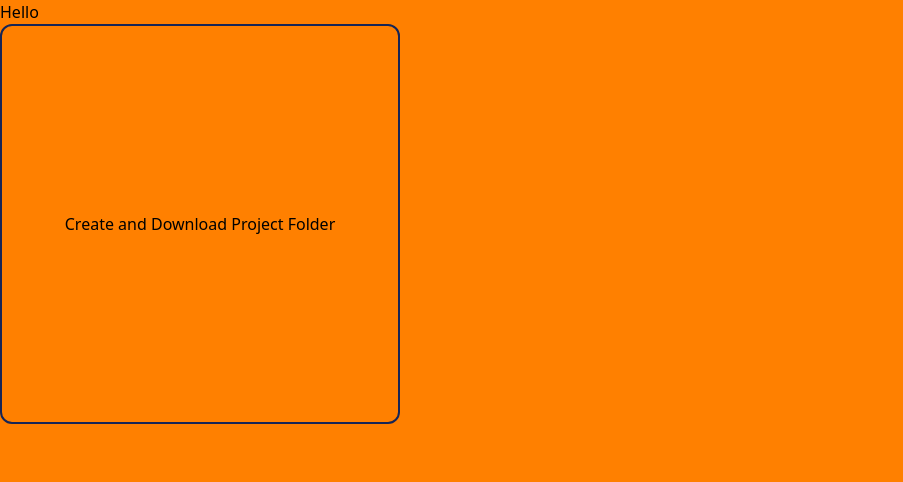
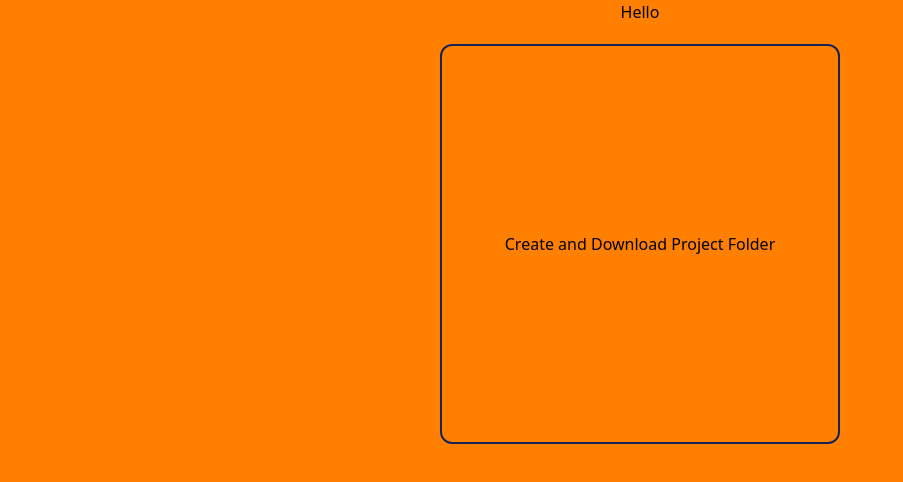
Before and after one commit to sqaatib/sqaatib-demo, a website: page index.html in a window 1280 px wide. Shown: the whole page, without its empty margins (0-903 px from the left). Drawn offline with nearby package versions, Linux system fonts and the light colour scheme.

Commit message:
container

```diff
--- a/index.html
+++ b/index.html
@@ -9,7 +9,7 @@
 </head>
 <body class="bg-[#ff8000]">
     <div class="header">
-        <div class="container">
+        <div class="container flex flex-col items-center gap-5">
             <h1>Hello</h1>
             <button class="h-100 w-100 bg-green rounded-xl border-blue-950 border-2" id="downloadBtn">Create and Download Project Folder</button>
         </div>
```
Also changed, not shown: src/output.css.
